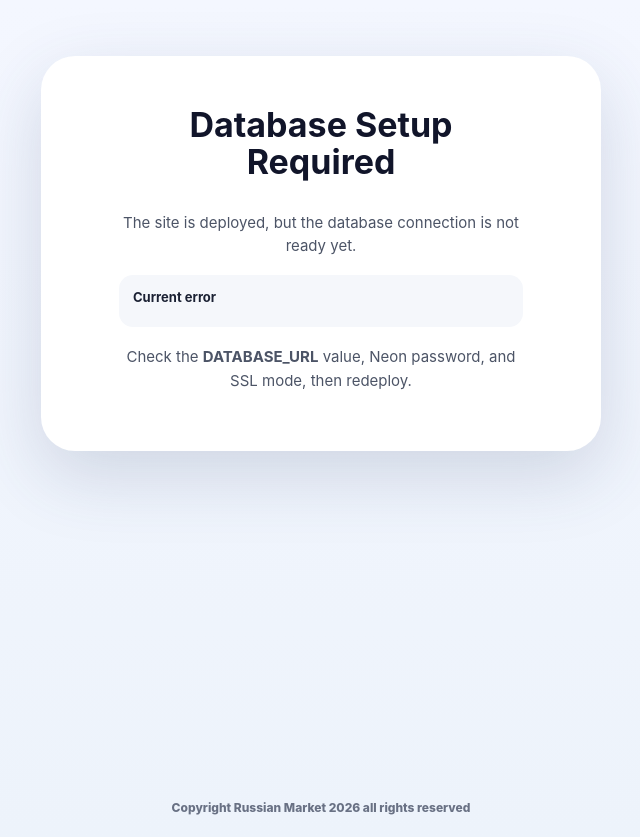
After one commit to ibrahimprodhan393-create/vercel, a Flask app: template templates/setup_error.html in a window 1280 px wide. The commit adds this page. Shown: the whole page, without its empty margins (319-959 px from the left). Run offline with Flask 3, Linux system fonts and the light colour scheme; the template is opened without the code that fills it, so the values that code supplies are empty; some libraries are stand-ins or nearby versions.

Commit message:
Add files via upload

```diff
--- a/app.py
+++ b/app.py
@@ -38,7 +38,38 @@ app = Flask(__name__)
 app.secret_key = os.getenv("SECRET_KEY", "change-this-secret-key")
 app.config["UPLOAD_FOLDER"] = UPLOAD_FOLDER
 os.makedirs(UPLOAD_FOLDER, exist_ok=True)
-init_db()
+DB_INIT_ERROR = None
+
+
+def ensure_database_ready():
+    global DB_INIT_ERROR
+    try:
+        init_db()
+        DB_INIT_ERROR = None
+        return True
+    except Exception as exc:
+        DB_INIT_ERROR = f"{type(exc).__name__}: {exc}"
+        return False
+
+
+ensure_database_ready()
+
+
+@app.before_request
+def block_when_database_unavailable():
+    if request.endpoint in {"static", "health"} or request.path.startswith("/static/"):
+        return None
+    if DB_INIT_ERROR and not ensure_database_ready():
+        return (
+            render_template(
+                "setup_error.html",
+                error=DB_INIT_ERROR,
+                has_database_url=bool(os.getenv("DATABASE_URL", "").strip()),
+                is_vercel=bool(os.getenv("VERCEL")),
+            ),
+            500,
+        )
+    return None
 
 
 def money_value(value):
@@ -122,8 +153,14 @@ def admin_required(view):
 
 @app.context_processor
 def inject_globals():
+    safe_user = None
+    if not DB_INIT_ERROR:
+        try:
+            safe_user = current_user()
+        except Exception:
+            safe_user = None
     return {
-        "current_user": current_user(),
+        "current_user": safe_user,
         "app_name": "Russian Market",
         "db_label": "Neon Postgres" if using_postgres() else "SQLite local",
     }
@@ -154,6 +191,22 @@ def generate_public_id():
         public_id = "RM" + uuid.uuid4().hex[:8].upper()
         if not query_one("SELECT id FROM users WHERE public_id = ?", (public_id,)):
             return public_id
+
+
+@app.get("/health")
+def health():
+    return (
+        jsonify(
+            {
+                "ok": DB_INIT_ERROR is None,
+                "database": "neon" if using_postgres() else "sqlite",
+                "error": DB_INIT_ERROR,
+                "has_database_url": bool(os.getenv("DATABASE_URL", "").strip()),
+                "vercel": bool(os.getenv("VERCEL")),
+            }
+        ),
+        200 if DB_INIT_ERROR is None else 500,
+    )
 
 
 @app.route("/", methods=["GET", "POST"])
--- a/db.py
+++ b/db.py
@@ -1,5 +1,6 @@
 import os
 import sqlite3
+import tempfile
 import uuid
 from contextlib import contextmanager
 
@@ -8,10 +9,12 @@ from werkzeug.security import generate_password_hash
 
 DATABASE_URL = os.getenv("DATABASE_URL", "").strip()
 HASH_METHOD = "pbkdf2:sha256:180000"
-SQLITE_PATH = os.getenv(
-    "SQLITE_PATH",
-    os.path.join(os.path.dirname(__file__), "russian_market.db"),
+DEFAULT_SQLITE_PATH = (
+    os.path.join(tempfile.gettempdir(), "russian_market.db")
+    if os.getenv("VERCEL") and not DATABASE_URL
+    else os.path.join(os.path.dirname(__file__), "russian_market.db")
 )
+SQLITE_PATH = os.getenv("SQLITE_PATH", DEFAULT_SQLITE_PATH)
 
 
 def using_postgres():
@@ -29,7 +32,7 @@ def _connect():
         from psycopg import connect
         from psycopg.rows import dict_row
 
-        return connect(DATABASE_URL, row_factory=dict_row)
+        return connect(DATABASE_URL, row_factory=dict_row, connect_timeout=5)
 
     conn = sqlite3.connect(SQLITE_PATH)
     conn.row_factory = sqlite3.Row
--- a/static/css/styles.css
+++ b/static/css/styles.css
@@ -268,6 +268,37 @@ a {
   font-weight: 600;
 }
 
+.setup-card {
+  max-width: 560px;
+}
+
+.setup-text {
+  color: #4c5466;
+  font-size: 15px;
+  line-height: 1.55;
+  text-align: center;
+}
+
+.setup-box {
+  display: grid;
+  gap: 8px;
+  margin: 18px 0;
+  border-radius: 14px;
+  background: #f5f7fb;
+  padding: 14px;
+}
+
+.setup-box strong {
+  color: #1b2133;
+  font-size: 13px;
+}
+
+.setup-box code {
+  overflow-wrap: anywhere;
+  color: #d73745;
+  font-size: 12px;
+}
+
 .shop-body {
   min-height: 100vh;
   background: linear-gradient(180deg, #f7f0f5 0%, #ecf3fb 38%, #e8eff7 100%);
--- /dev/null
+++ b/templates/setup_error.html
@@ -0,0 +1,30 @@
+{% extends "base.html" %}
+{% set body_class = "login-body" %}
+{% set title = "Database Setup Required" %}
+
+{% block content %}
+<main class="login-screen">
+  <section class="login-card setup-card">
+    <h1>Database Setup Required</h1>
+    <p class="setup-text">
+      The site is deployed, but the database connection is not ready yet.
+    </p>
+
+    <div class="setup-box">
+      <strong>Current error</strong>
+      <code>{{ error }}</code>
+    </div>
+
+    {% if is_vercel and not has_database_url %}
+      <p class="setup-text">
+        Add your Neon pooled connection string in Vercel Environment Variables as
+        <strong>DATABASE_URL</strong>, then redeploy.
+      </p>
+    {% else %}
+      <p class="setup-text">
+        Check the <strong>DATABASE_URL</strong> value, Neon password, and SSL mode, then redeploy.
+      </p>
+    {% endif %}
+  </section>
+</main>
+{% endblock %}
```
Also changed, not shown: public/static/css/styles.css (+31 -0 lines), README.md.
